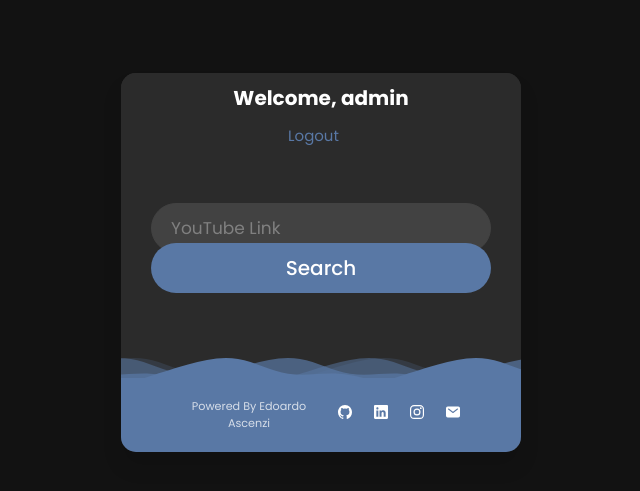
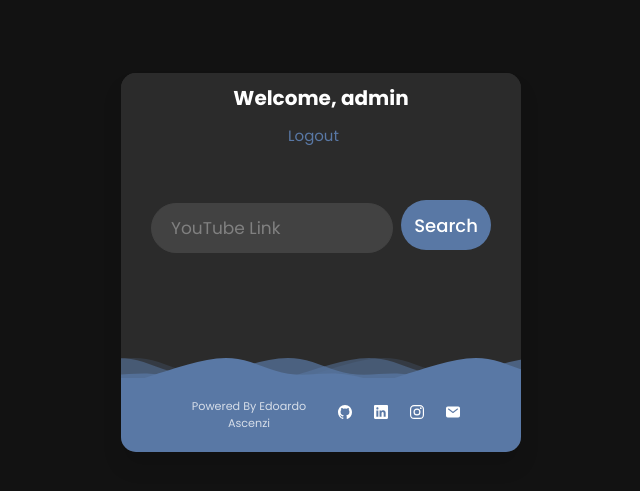
Before and after one commit to edoardoascenzi/YTMusicPlayer, a Django app: page / in a window 1280 px wide. Shown: the part 138-629 px from the top of the page, without its empty margins (319-959 px from the left). Run offline with Django 5.2, Linux system fonts and the light colour scheme; a user stored in the database is signed in; some libraries are stand-ins or nearby versions.

Commit message:
fixed search bar frontend

```diff
--- a/YTMusicPlayer/static/style.css
+++ b/YTMusicPlayer/static/style.css
@@ -47,7 +47,7 @@ html,body{
 .wrapper form{
   padding: 10px 30px 50px 30px;
 }
-form .field_index,
+
 .wrapper form .field{
   height: 50px;
   width: 100%;
@@ -55,16 +55,19 @@ form .field_index,
   position: relative;
 }
 
-.form .field_index {
+form .field_index {
+  height: 50px;
+  width: 100%;
+  margin-top: 20px;
+  position: relative;
   display: flex;
-  align-items: center;
+  align-items:first baseline;
 }
 
 form .field_index input{
   height: 100%;
   width: 100%;
   outline: none;
-  font-size: 15px;
   padding-left: 20px;
   border: 1px solid #424242;
   border-radius: 25px;
@@ -72,6 +75,7 @@ form .field_index input{
   background: #424242;
   color: #fff;
 }
+
 
 .wrapper form .field input{
   height: 100%;
@@ -101,6 +105,7 @@ form .field_index  label,
 
 
 form .field_index input:focus ~ label,
+form .field_index input:valid ~ label,
 form .field input:focus ~ label,
 form .field input:valid ~ label{
   top: 0%;
@@ -134,7 +139,19 @@ form .content label{
 }
 
 
-form .field_index input[type="submit"],
+form .field_index input[type="submit"]{
+  color: #fff;
+  border: none;
+  padding-left: 0;
+  margin-top: -10px;
+  font-size: 18px;
+  font-weight: 500;
+  cursor: pointer;
+  /* background: linear-gradient(-135deg, #170faf, #afdde5); */
+  background: #5978a5;
+  transition: all 0.3s ease;
+}
+
 form .field input[type="submit"]{
   color: #fff;
   border: none;
@@ -147,7 +164,7 @@ form .field input[type="submit"]{
   background: #5978a5;
   transition: all 0.3s ease;
 }
-form .field_index[type="submit"]:active,
+form .field_index input[type="submit"]:active,
 form .field input[type="submit"]:active{
   transform: scale(0.95);
 }
@@ -162,6 +179,11 @@ form .signup-link a,
 form .login-link a{
   color: #5978a5;
   text-decoration: none;
+}
+
+form .field_index .search-button{
+  margin-left: 8px;
+  width: 130px;
 }
 
 form .pass-link a:hover,
--- a/YTMusicPlayer/templates/index.html
+++ b/YTMusicPlayer/templates/index.html
@@ -65,7 +65,7 @@
         {% csrf_token %}
         <div class="field_index">
           <input type="text"  required name="YT_url" /><label> YouTube Link </label>
-          <input type="submit" value="Search" />
+          <input class="search-button" type="submit" value="Search" />
         </div>
       </form>
       <div>
```
Also changed, not shown: YTMusicPlayer/db.sqlite3.
